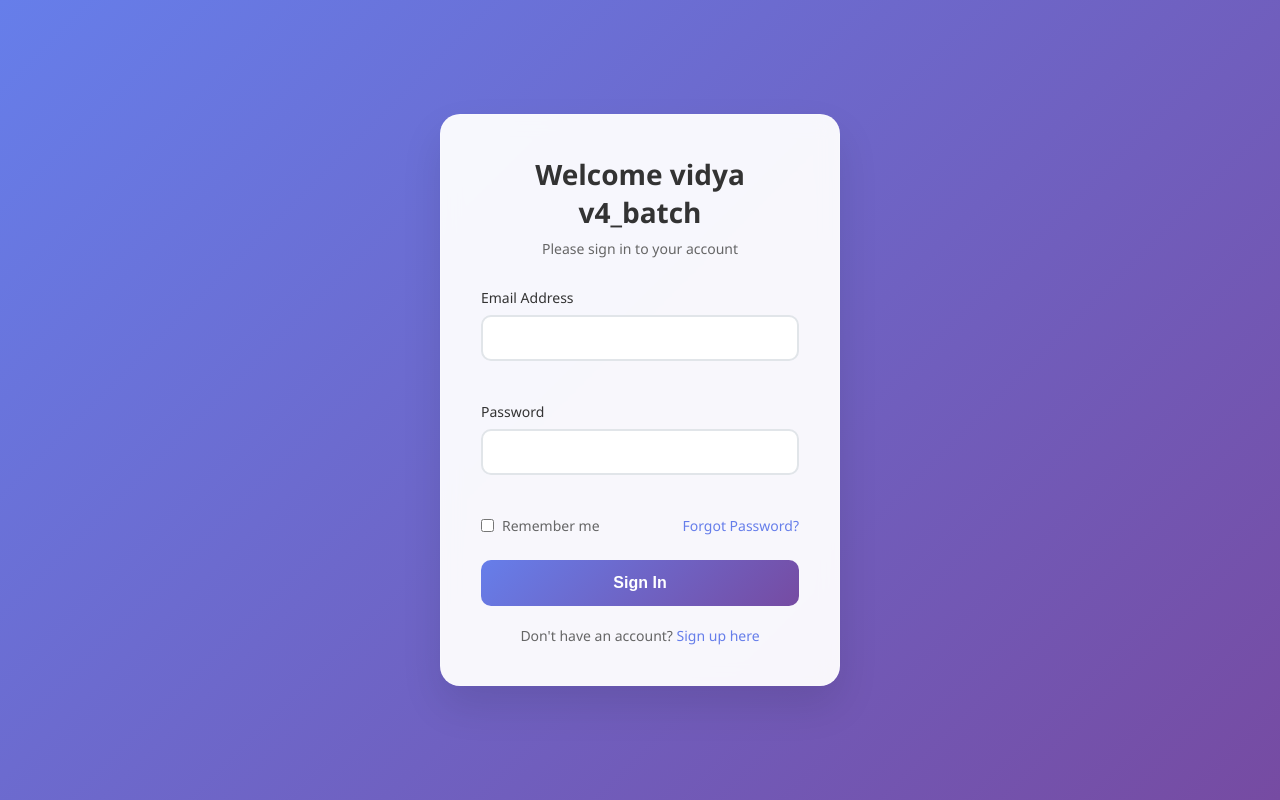
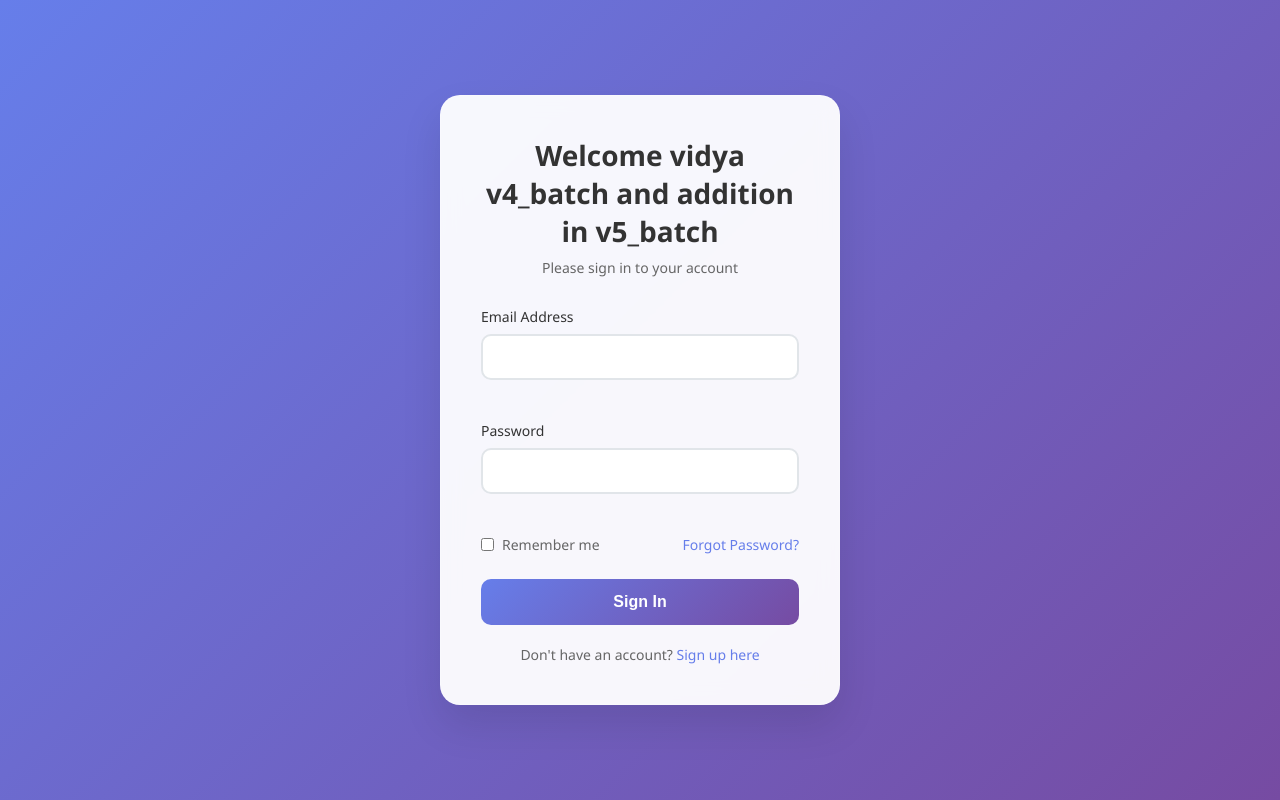
Before and after one commit to Vidyashree-H-Shetty/Demo-project, a plain HTML site: page index.html in a window 1280 px wide. Drawn offline with Linux system fonts and the light colour scheme.

Commit message:
new commit made

```diff
--- a/index.html
+++ b/index.html
@@ -12,7 +12,7 @@
     <div class="login-container">
         <div class="login-box">
             <div class="login-header">
-                <h1>Welcome vidya v4_batch</h1>
+                <h1>Welcome vidya v4_batch and addition in v5_batch</h1>
                 <p>Please sign in to your account</p>
             </div>
 
```
